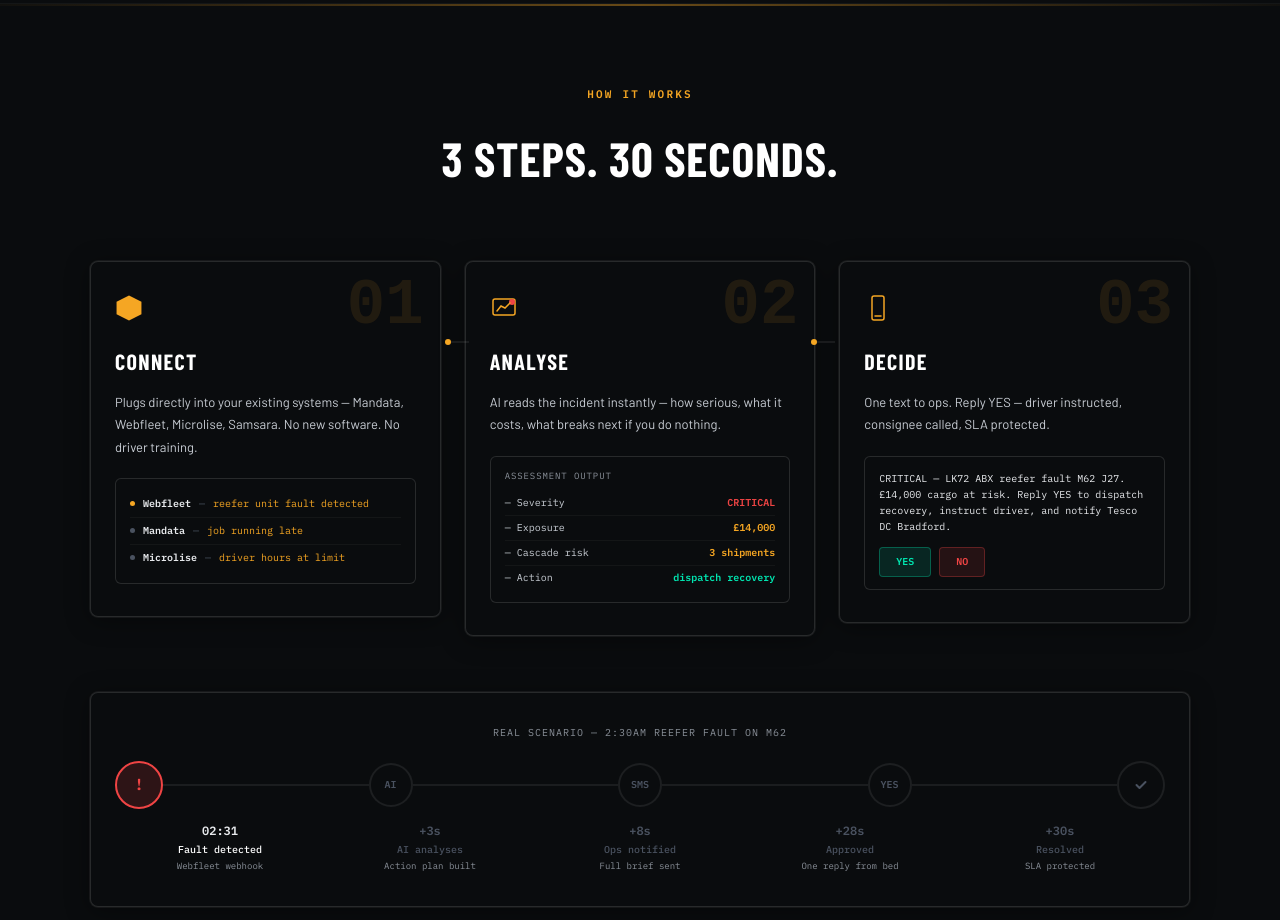
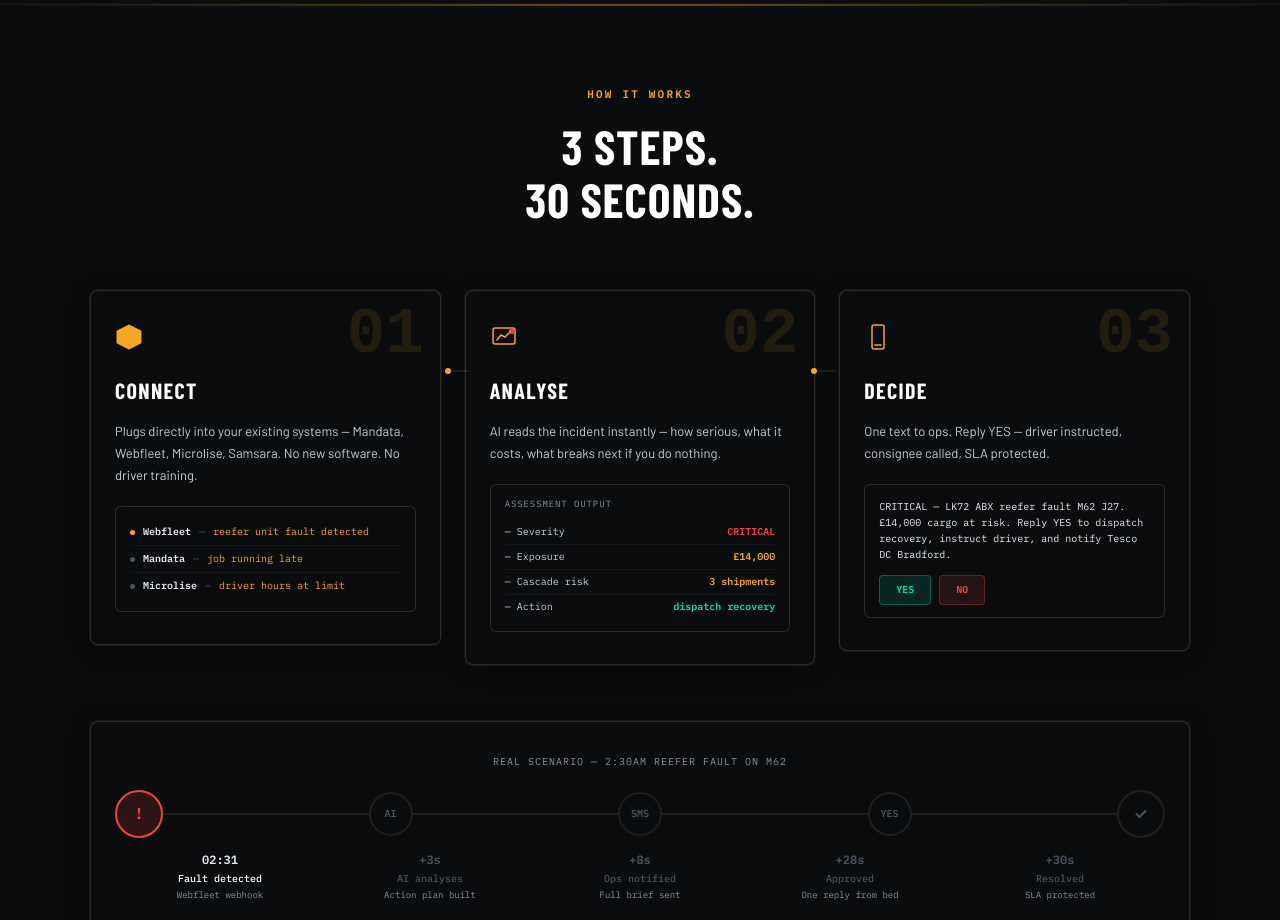
Before and after one commit to waterwellproject8-star/disruption-hub, a Next.js app: page / in a window 1280 px wide. Shown: the part 840-1760 px from the top of the page. Built offline with nearby package versions, Linux system fonts and the light colour scheme; a web font is replaced by a local one.

Commit message:
page.js: replace card-lift animation with smooth CSS transition lift (translateY -10px + amber glow), heading to '3 STEPS / 30 SECONDS' block spans, rootMargin -60px for scroll trigger

```diff
--- a/app/page.js
+++ b/app/page.js
@@ -89,17 +89,17 @@ export default function HomePage() {
   }, [])
 
   useEffect(() => {
-    if (typeof window === 'undefined' || window.innerWidth > 768) return
+    if (typeof window === 'undefined') return
+    if (window.innerWidth > 768) return
     const cards = document.querySelectorAll('.how-step-card')
-    if (!cards.length) return
-    const obs = new IntersectionObserver((entries) => {
-      entries.forEach(e => {
-        if (e.isIntersecting) e.target.classList.add('card-in-view')
-        else e.target.classList.remove('card-in-view')
+    const observer = new IntersectionObserver((entries) => {
+      entries.forEach((entry) => {
+        if (entry.isIntersecting) entry.target.classList.add('lifted')
+        else entry.target.classList.remove('lifted')
       })
-    }, { threshold: 0.4 })
-    cards.forEach(c => obs.observe(c))
-    return () => obs.disconnect()
+    }, { threshold: 0.35, rootMargin: '0px 0px -60px 0px' })
+    cards.forEach((card) => observer.observe(card))
+    return () => observer.disconnect()
   }, [])
 
   const handleMailto = (e) => {
@@ -132,8 +132,7 @@ export default function HomePage() {
         .cta-primary-btn:active { transform: translateY(0px); box-shadow: 0 0 0 1px rgba(245,166,35,0.6), 0 0 10px rgba(245,166,35,0.3); }
         @keyframes dh-glitch { 0%{transform:translate(0);opacity:1;color:#fff} 10%{transform:translate(-3px,1px);opacity:0.8;color:#f5a623} 20%{transform:translate(3px,-1px);opacity:1;color:#fff} 30%{transform:translate(-2px,2px);opacity:0.9;color:#f5a623} 40%{transform:translate(2px,-2px);opacity:1;color:#fff} 50%{transform:translate(-1px,1px);clip-path:inset(30% 0 20% 0);color:#f5a623} 60%{transform:translate(1px,-1px);clip-path:inset(0);opacity:0.95;color:#fff} 70%{transform:translate(-2px,0);opacity:1;color:#fff} 85%{transform:translate(1px,0);color:#f5a623} 100%{transform:translate(0);opacity:1;color:#fff} }
         @keyframes fadeUp { from{opacity:0;transform:translateY(20px)} to{opacity:1;transform:translateY(0)} }
-        @keyframes card-lift { 0%{transform:translateY(0);box-shadow:0 0 0 rgba(245,166,35,0)} 50%{transform:translateY(-8px);box-shadow:0 12px 40px rgba(245,166,35,0.25),0 0 20px rgba(245,166,35,0.1)} 100%{transform:translateY(0);box-shadow:0 0 0 rgba(245,166,35,0)} }
-        .card-in-view { animation: card-lift 0.6s ease forwards; }
+        .how-step-card { transition: transform 0.45s cubic-bezier(0.25,0.46,0.45,0.94), box-shadow 0.45s cubic-bezier(0.25,0.46,0.45,0.94); transform: translateY(0px); box-shadow: none; }
         @keyframes tl-pulse { 0%{box-shadow:0 0 0 0 rgba(245,166,35,0.6)} 70%{box-shadow:0 0 0 10px rgba(245,166,35,0)} 100%{box-shadow:0 0 0 0 rgba(245,166,35,0)} }
         @keyframes tl-pulse-red { 0%{box-shadow:0 0 0 0 rgba(239,68,68,0.6)} 70%{box-shadow:0 0 0 10px rgba(239,68,68,0)} 100%{box-shadow:0 0 0 0 rgba(239,68,68,0)} }
         @keyframes tl-fill { from{width:0%} to{width:100%} }
@@ -181,8 +180,7 @@ export default function HomePage() {
           .stats-grid { grid-template-columns: 1fr 1fr !important; }
           .how-grid { grid-template-columns: 1fr !important; }
           .how-connector { display: none !important; }
-          .how-heading-wrap { text-align: center !important; }
-          .how-title-line1, .how-title-line2 { display: block !important; }
+          .how-step-card.lifted { transform: translateY(-10px); box-shadow: 0 16px 48px rgba(245,166,35,0.2), 0 0 30px rgba(245,166,35,0.08); }
           .how-timeline-grid { grid-template-columns: 1fr !important; gap: 12px !important; }
           .tl-desktop { display: none !important; }
           .tl-mobile { display: flex !important; }
@@ -369,14 +367,14 @@ export default function HomePage() {
             }}>
               How It Works
             </div>
-            <h2 className="how-heading-wrap" style={{
-              fontFamily: FF.condensed, fontSize: 'clamp(32px, 4vw, 48px)',
+            <h2 style={{
+              fontFamily: FF.condensed, fontSize: 'clamp(32px, 8vw, 48px)',
               fontWeight: 800, textTransform: 'uppercase',
               letterSpacing: '0.02em', color: '#fff',
-              textAlign: 'center', marginBottom: 64,
+              textAlign: 'center', marginBottom: 64, lineHeight: 1.1,
             }}>
-              <span className="how-title-line1">3 Steps.</span>{' '}
-              <span className="how-title-line2">30 Seconds.</span>
+              <span style={{ display: 'block' }}>3 STEPS.</span>
+              <span style={{ display: 'block' }}>30 SECONDS.</span>
             </h2>
           </motion.div>
 
```
